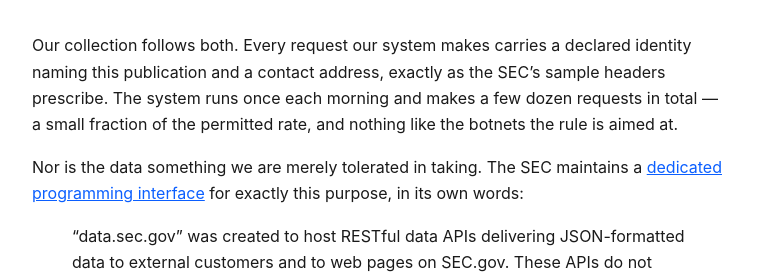
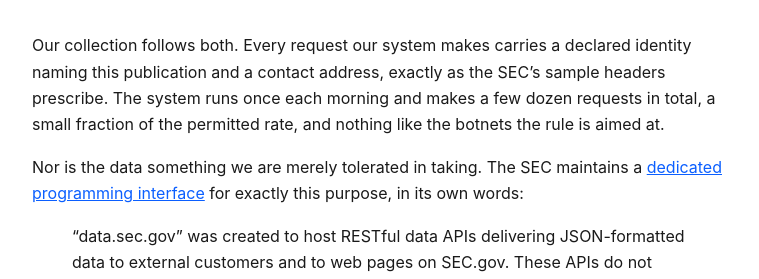
Before and after one commit to themicrocapinvestor/MM-Policies, a Jekyll site: the page built from sec-data.md, in a window 1280 px wide and 900 px high, scrolled down 2262 px. Shown: the part 225-504 px from the top of the window, without its empty margins (260-1019 px from the left). Built offline with Jekyll 4.4.1, drawn with Linux system fonts in a browser that asks for light colours.

```diff
--- a/sec-data.md
+++ b/sec-data.md
@@ -69,7 +69,7 @@ page states, under *Fair access*:
 
 Our collection follows both. Every request our system makes carries a declared identity
 naming this publication and a contact address, exactly as the SEC's sample headers
-prescribe. The system runs once each morning and makes a few dozen requests in total —
+prescribe. The system runs once each morning and makes a few dozen requests in total,
 a small fraction of the permitted rate, and nothing like the botnets the rule is aimed at.
 
 Nor is the data something we are merely tolerated in taking. The SEC maintains a
```
